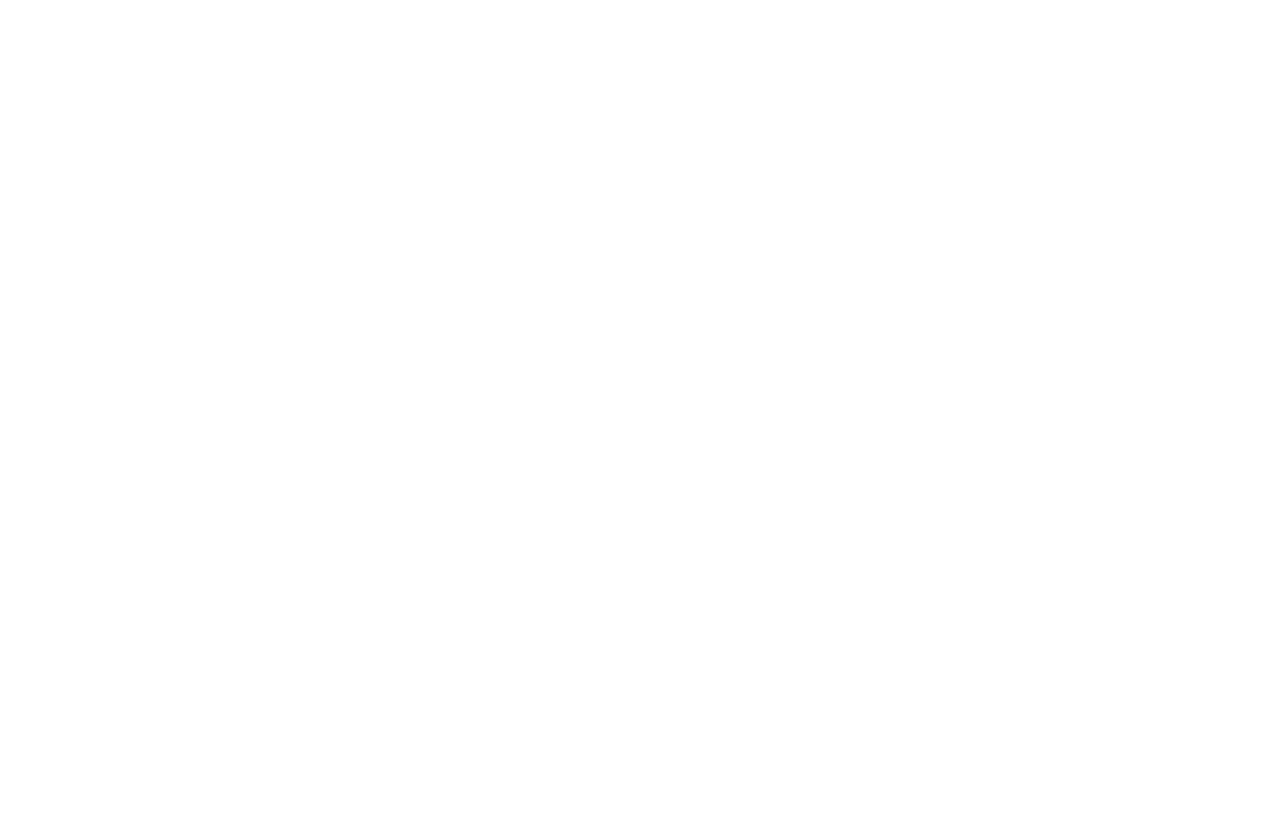
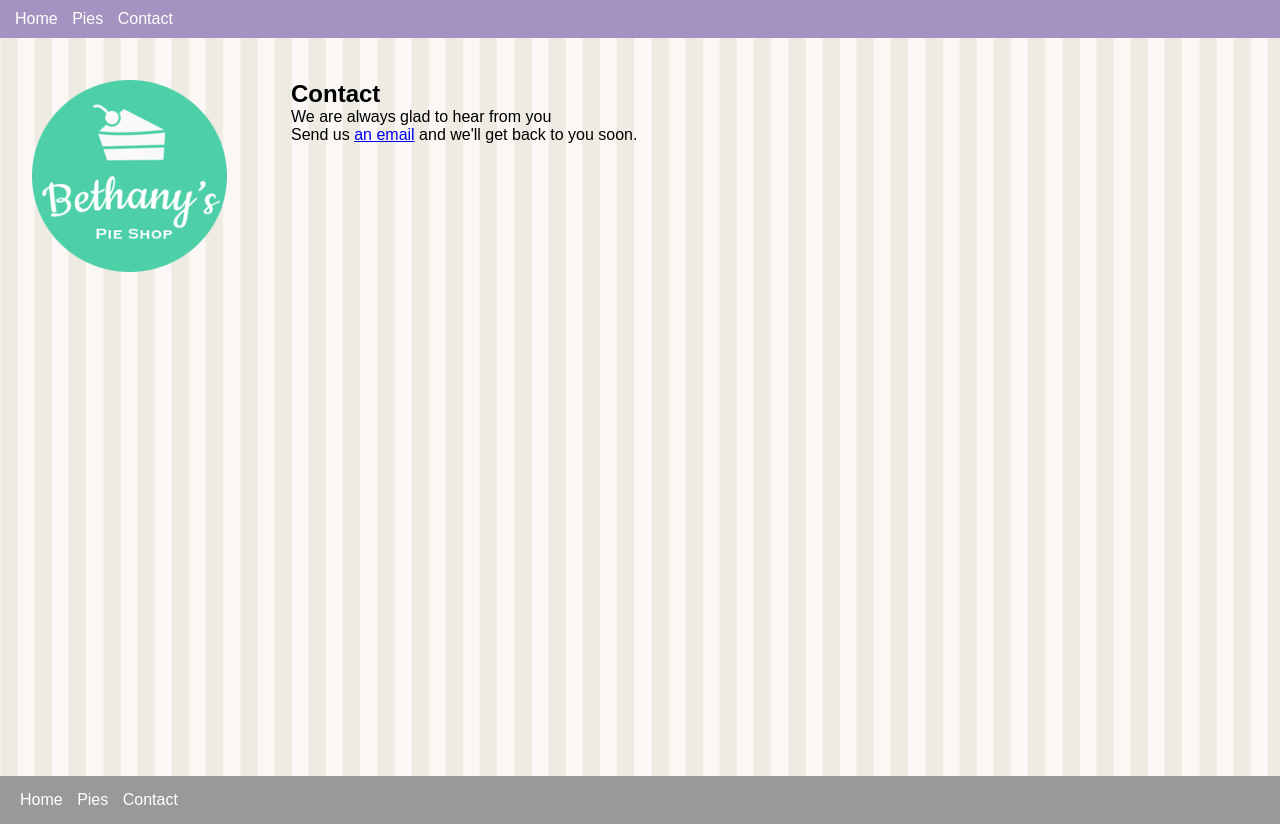
Before and after one commit to Luis-Angulo/html5gs, a plain HTML site: page contact.html in a window 1280 px wide. Before the commit the page ends 800 px from the top, so only its background shows below. Drawn offline with Linux system fonts and the light colour scheme.

Commit message:
contact page

```diff
--- a/contact.html
+++ b/contact.html
@@ -0,0 +1,46 @@
+<!DOCTYPE html>
+<html lang="en">
+  <head>
+    <meta charset="UTF-8" />
+    <meta name="viewport" content="width=device-width, initial-scale=1.0" />
+    <link rel="stylesheet" href="styles.css" />
+    <title>Contact | Bethany's pie shop</title>
+  </head>
+  <body>
+    <header>
+      <nav>
+        <ul>
+          <li><a href="/">Home</a></li>
+          <li><a href="pies.html">Pies</a></li>
+          <li><a href="contact.html">Contact</a></li>
+        </ul>
+      </nav>
+    </header>
+    <main>
+      <aside>
+        <img src="images/logo.png" alt="Bethany's pie shop" />
+      </aside>
+      <article>
+        <h1>Contact</h1>
+        <p>We are always glad to hear from you</p>
+        <p>
+          Send us
+          <a href="mailto:example@bethanyspieshop.com?subject=feedback"
+            >an email</a
+          >
+          and we'll get back to you soon.
+        </p>
+      </article>
+    </main>
+    <!-- I have no idea why pages repeat links over and over. Also, pretty sure you're not supposed to have multiple navs -->
+    <footer>
+      <nav>
+        <ul>
+          <li><a href="/">Home</a></li>
+          <li><a href="pies.html">Pies</a></li>
+          <li><a href="contact.html">Contact</a></li>
+        </ul>
+      </nav>
+    </footer>
+  </body>
+</html>
```
Also changed, not shown: index.html (+1 -1 lines).
